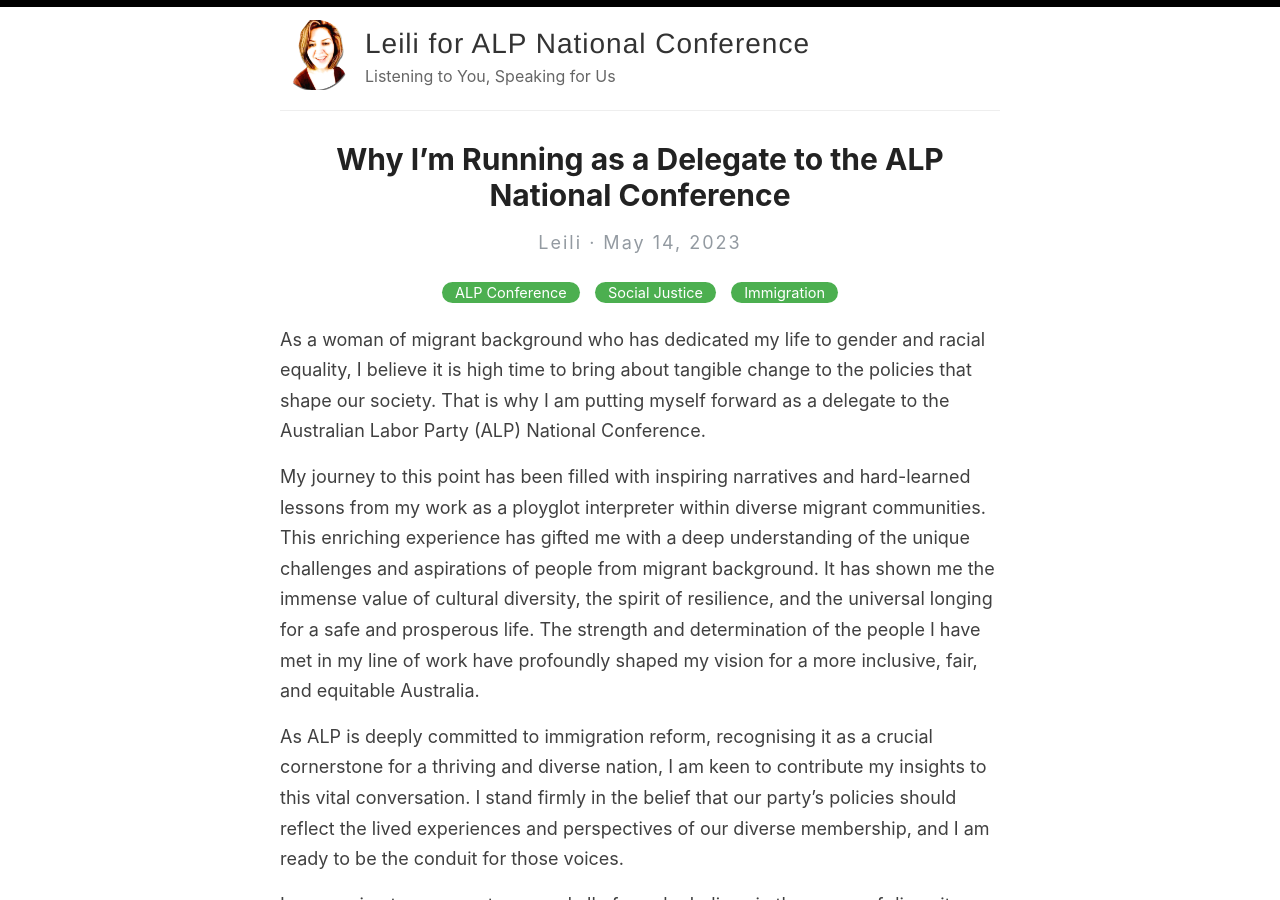
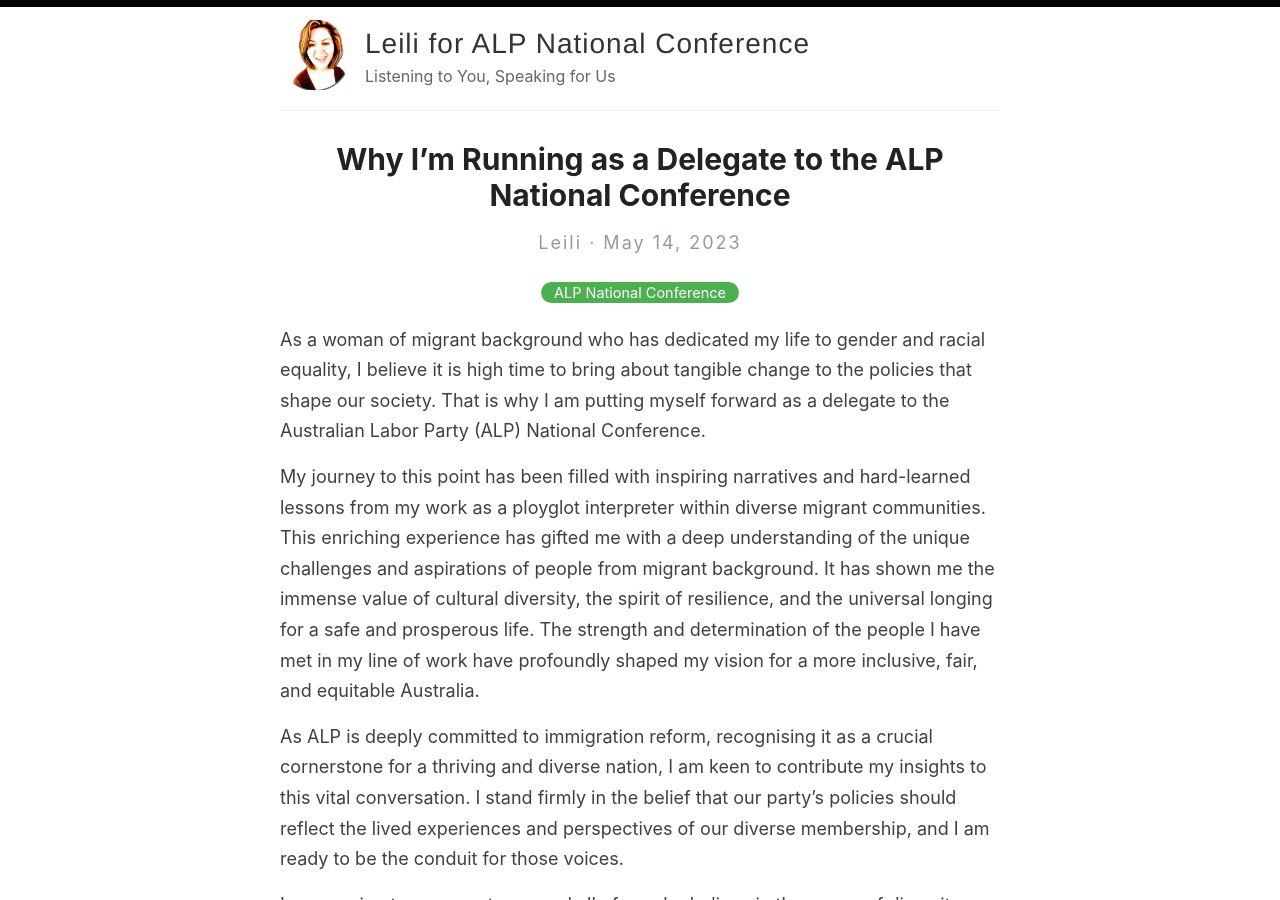
Before and after one commit to lilyforlabor/lilyforlabor.github.io, a Jekyll site: the page built from _posts/2023-05-14-why.md, in a window 1280 px wide and 900 px high. Built offline with Jekyll 4.4.1, drawn with Linux system fonts in a browser that asks for light colours.

Commit message:
Updates the blog post categories.

```diff
--- a/_posts/2023-05-14-why.md
+++ b/_posts/2023-05-14-why.md
@@ -1,7 +1,7 @@
 ---
 layout: post
 title:  Why I’m Running as a Delegate to the ALP National Conference
-categories: [ALP Conference, Social Justice, Immigration]
+categories: [ALP National Conference]
 excerpt: I'm running as a delegate to the ALP National Conference to represent diverse voices, with a deep understanding of immigrant experiences gained from my work as an interpreter. I'm committed to creating inclusive policies that reflect our shared values and aspirations. Your support will empower me to advocate for immigration reform and social justice, ensuring our party's policies resonate with the real-life experiences of our members. Together, we can shape an Australia that values and celebrates its rich cultural diversity.
 
 ---
```
